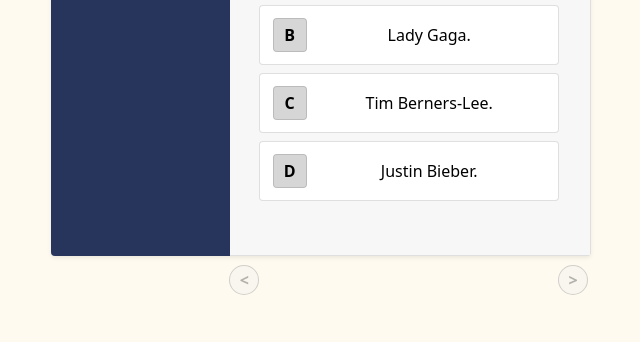
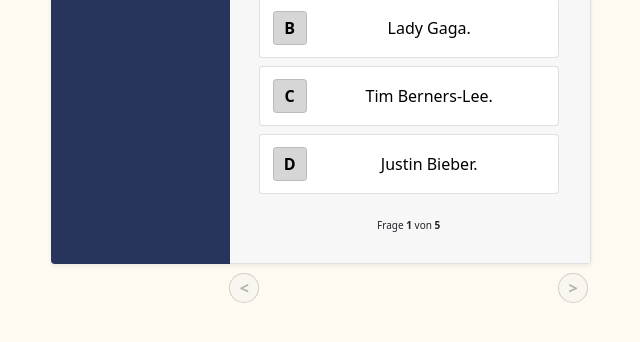
Before and after one commit to Dome1990/QuizzApp, a website: page index.html in a window 1280 px wide. Shown: the part 320-662 px from the top of the page, without its empty margins (319-959 px from the left). Drawn offline with nearby package versions, Linux system fonts and the light colour scheme.

Commit message:
addet 'question x of y' on the index.html, revised questions jason

```diff
--- a/index.html
+++ b/index.html
@@ -64,6 +64,7 @@
                             </button>
                         </div>
                     </div>
+                    <div class="questionNumber">Frage <b id="currentQuestion">ccc</b> von <b id="totalNumberOfQuestions">xxx</b></div>
                     <div class="nextPrev">
                         <button disabled id="lastQuestion" onclick="lastQuestion(); enableNextQuestionBtn()" class="nextPrevBtn"><</button>
                         <button disabled id="nextQuestion" onclick="nextQuestion(); disableNextQuestionBtn()" class="nextPrevBtn">></button>
--- a/questions.js
+++ b/questions.js
@@ -15,18 +15,25 @@
         "answer_4": "Hyundai Tesla Mazda Lambo",
         "right_answer": 2
     }, {
-        "question": "dritte frage?",
-        "answer_1": "Robbie Williams.",
-        "answer_2": "Lady Gaga.",
-        "answer_3": "Tim Berners-Lee.",
-        "answer_4": "Justin Bieber.",
-        "right_answer": 3
+        "question": "Wofür wird das &ltb> - Tag verwendet?",
+        "answer_1": "Dieses Tag gibt es nicht.",
+        "answer_2": "Mit dem &ltb> - Tag markiert man Code der nicht Mitgelesen werden soll.",
+        "answer_3": "Um HTML Text braun zu färben.",
+        "answer_4": "Um HTML Text fett zu drucken.",
+        "right_answer": 4
     }, {
-        "question": "vierte frage?",
-        "answer_1": "Robbie Williams.",
-        "answer_2": "Lady Gaga.",
-        "answer_3": "Tim Berners-Lee.",
-        "answer_4": "Justin Bieber.",
+        "question": "Müssen alle Tags geschlossen werden?",
+        "answer_1": "Es gibt auch selbstschließende Tags.",
+        "answer_2": "Ja!",
+        "answer_3": "Warum sollte ich alles Tagsüber schließen?",
+        "answer_4": "Tags müssen generell nicht geschlossen werden.",
+        "right_answer": 1
+    },{
+        "question": "Wieviel verschiedene h-Tags gibt es?",
+        "answer_1": "3",
+        "answer_2": "1",
+        "answer_3": "6",
+        "answer_4": "9",
         "right_answer": 3
     }
 ];
--- a/script.js
+++ b/script.js
@@ -6,6 +6,8 @@
 function init() {
     let question = questions[currentQuestion];
     document.getElementById('question').innerHTML = question['question'];
+    document.getElementById('currentQuestion').innerHTML = currentQuestion+1;
+    document.getElementById('totalNumberOfQuestions').innerHTML = questions.length;
     for (let i = 1; i <= 4; i++) {
         document.getElementById('answer_' + i).innerHTML = question['answer_' + i];
     };
--- a/style.css
+++ b/style.css
@@ -101,3 +101,8 @@
     background-color: #198754 !important;
     border-color: #198754 !important;
 }
+
+.questionNumber{
+    text-align: center;
+    font-size: x-small;
+}
```
